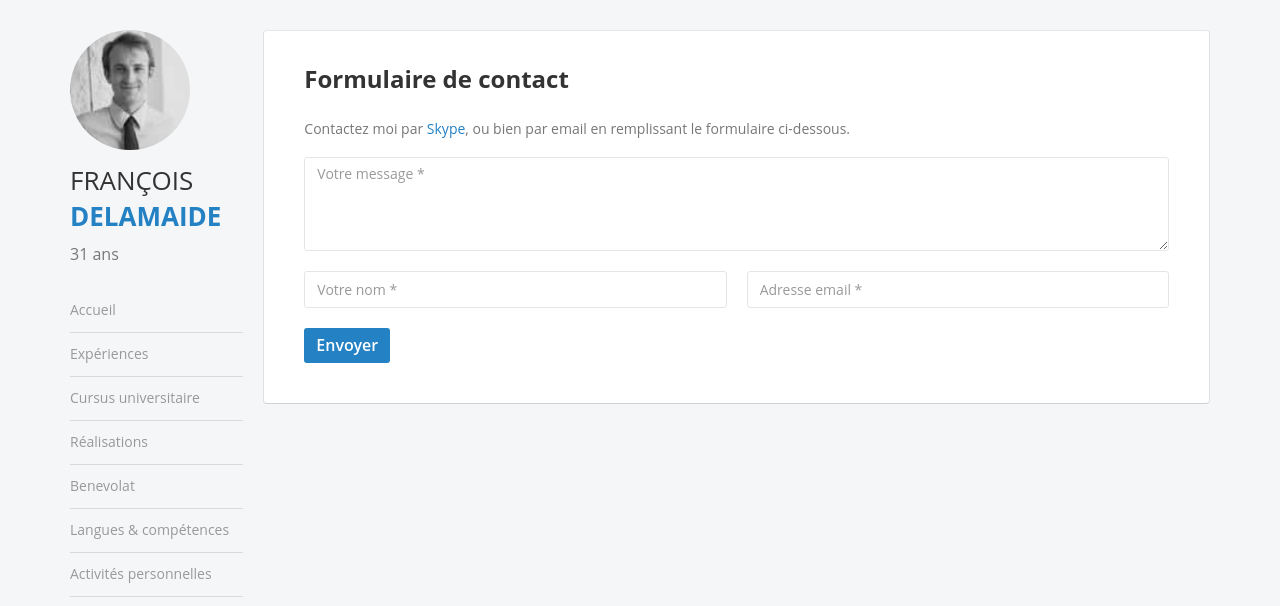
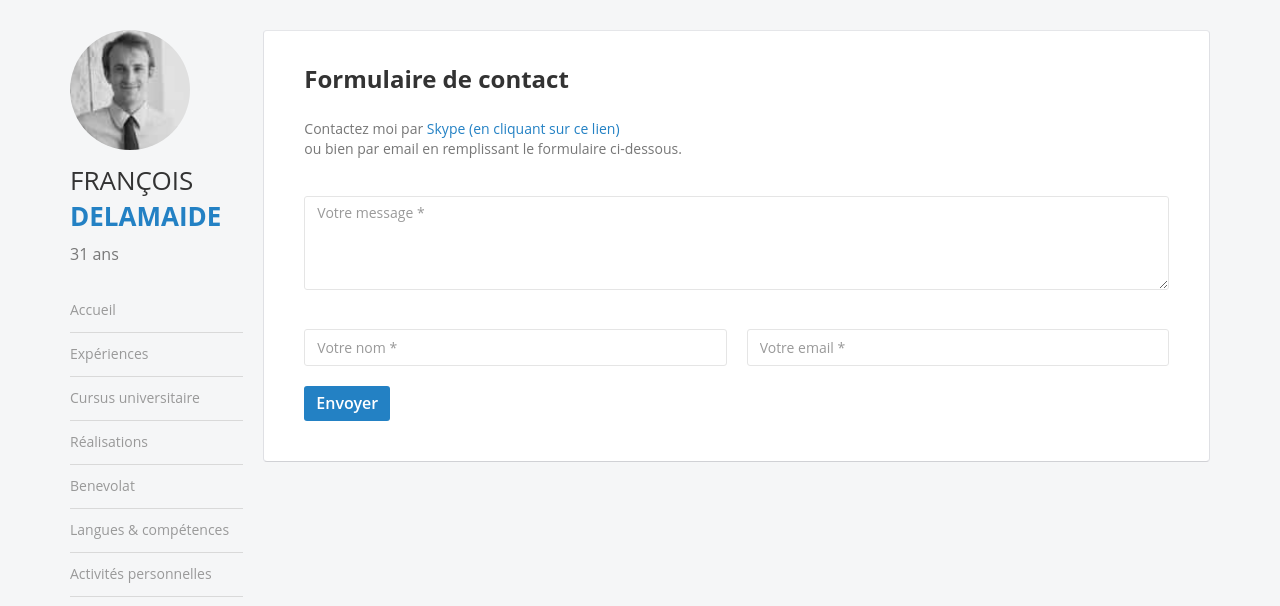
Before and after one commit to aliceout/Work-resume, a PHP site: page /contact.php in a window 1280 px wide. Shown: the top 606 px of the page. Run offline with PHP 8.4, Linux system fonts and the light colour scheme; some libraries are stand-ins or nearby versions.

Commit message:
Petits changements
- Changements nom du M2 de Aix
- Changement de la prez de la page contact

```diff
--- a/contact.php
+++ b/contact.php
@@ -8,7 +8,7 @@ include('start.php');
         <div class="card-container">
             <h2>Formulaire de contact</h2>
             <div class="reply-form">
-                <p>Contactez moi par <a href="https://join.skype.com/invite/o8a7Gb21ckeS">Skype</a>, ou bien par email en remplissant le formulaire ci-dessous. </p>
+                <p>Contactez moi par <a href="https://join.skype.com/invite/o8a7Gb21ckeS">Skype (en cliquant sur ce lien)</a><br>ou bien par email en remplissant le formulaire ci-dessous. </p><br>
                 <div class="alert alert-success hidden" id="contactSuccess">
                     <strong>Réussite!</strong> Votre message a été envoyé.
                 </div>
@@ -19,7 +19,7 @@ include('start.php');
                 <form id="contactForm" action="assets/php/contact-form.php" method="post">
                     <div class="form-group">
                         <textarea class="form-control" rows="4" placeholder="Votre message *" maxlength="5000" data-msg-required="Merci d'entrer votre message." name="message" id="message"></textarea>
-                    </div>
+                    </div><br>
                     <div class="row">
                         <div class="col-md-6 col-sm-6">
                             <div class="form-group">
@@ -28,7 +28,7 @@ include('start.php');
                         </div>
                         <div class="col-md-6 col-sm-6">
                             <div class="form-group">
-                                <input type="email" class="form-control" placeholder="Adresse email *" data-msg-required="Merci d'entrer votre adresse email." data-msg-email="Merci d'entrer une adresse email valide." maxlength="100" id="email" name="email">
+                                <input type="email" class="form-control" placeholder="Votre email *" data-msg-required="Merci d'entrer votre adresse email." data-msg-email="Merci d'entrer une adresse email valide." maxlength="100" id="email" name="email">
                             </div>
                         </div>
                     </div>
--- a/education.php
+++ b/education.php
@@ -27,7 +27,7 @@ include('start.php');
                 <div class="graduation">
                     <div class="row">
                         <div class="col-md-9 col-sm-9 col-xs-9">
-                            <h3><span class="color">Master II · Droit et Action humanitaire</span></h3>
+                            <h3><span class="color">Master II · Action et droit humanitaires</span></h3>
                             <small>Université Aix Marseille&ensp;·&ensp;</small>
                             <span class="date">2019 - 2020 (En cours)<br></span><br>
                             <p><strong>Parcours</strong> : Humanitaire et développement humain</p><br>
--- a/index.php
+++ b/index.php
@@ -40,7 +40,7 @@ include('start-index.php');
                 <div class="graduation">
                     <div class="row">
                         <div class="col-md-9 col-sm-9 col-xs-9">
-                            <h5><span class="color">Master II · Droit & Action Humanitaire</span></h5>
+                            <h5><span class="color">Master II · Action et droit humanitaires</span></h5>
                             <small>Université Aix-Marseille</small>
                             <div class="date">2019 - 2020 (En cours)</div>
                         </div>
```
